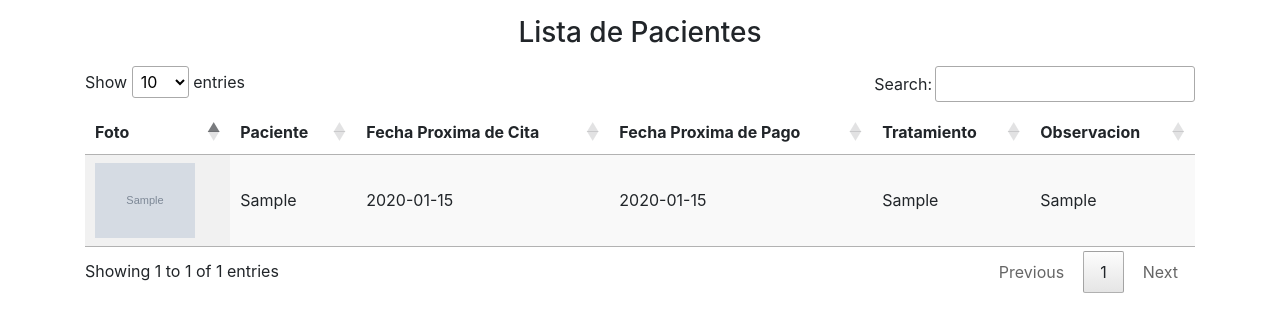
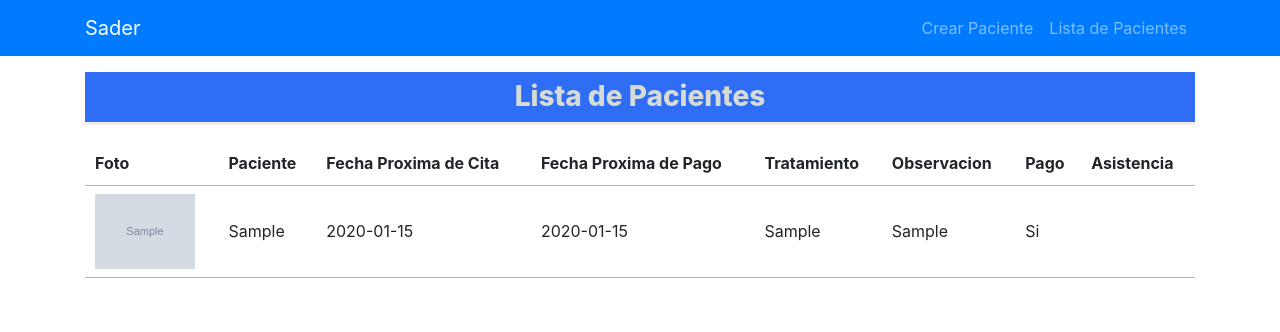
Before and after one commit to Emanuel-628/Agenda-Sader, a PHP site: page /mostrar_eventos.php in a window 1280 px wide. Shown: the top 332 px of the page. Run offline with PHP 8.4, Linux system fonts and the light colour scheme; tables that the repository leaves empty hold one stand-in row (values such as "Sample post"); grey boxes marked "Sample" are stand-in pictures; some libraries are stand-ins or nearby versions.

Commit message:
cambios visuales en todas las ventanas

```diff
--- a/bd/eventoscalendar.sql
+++ b/bd/eventoscalendar.sql
@@ -38,6 +38,7 @@
   `fecha_fin` varchar(20) DEFAULT NULL,
   `fecha_prox` varchar(20) DEFAULT NULL,
   `fecha_pago` varchar(20) DEFAULT NULL,
+  `asistio` varchar(20) DEFAULT NULL,
   `foto` blob
 ) ENGINE=MyISAM DEFAULT CHARSET=utf8;
 
--- a/config.php
+++ b/config.php
@@ -2,7 +2,7 @@
 $usuario  = "root";
 $password = "";
 $servidor = "localhost";
-$basededatos = "practicas";
+$basededatos = "sader";
 $con = mysqli_connect($servidor, $usuario, $password) or die("No se ha podido conectar al Servidor");
 $db = mysqli_select_db($con, $basededatos) or die("Upps! Error en conectar a la Base de Datos");
 ?>
--- a/mostrar_eventos.php
+++ b/mostrar_eventos.php
@@ -15,10 +15,32 @@
 <!-- JavaScript de DataTables -->
 <script src="https://cdn.datatables.net/1.11.5/js/jquery.dataTables.min.js"></script>
 
+<style>
+    .titulo-lista-pacientes {
+        color: #d7dbd7;
+        font-weight: 800;
+        border-bottom: 3px solid rgb(240, 237, 236);
+        background: #2f6df4;
+        padding: 8px 30px;
+        text-align: center;
+    }
+</style>
+
 </head>
 <body>
+
+    <nav class="navbar navbar-expand-lg navbar-dark bg-primary">
+    <div class="container">
+        <a href="index.php" class="navbar-brand">Sader</a>
+        <ul class="navbar-nav">
+        <li class="nav-item"><a href="#" class="nav-link">Crear Paciente</a></li>
+        <li class="nav-item"><a href="mostrar_eventos.php" class="nav-link">Lista de Pacientes</a></li>
+        </ul>
+    </div>
+    </nav>
+
     <div class="container mt-3">
-        <h3 class="text-center">Lista de Pacientes</h3>
+        <h3 class="titulo-lista-pacientes">Lista de Pacientes</h3>
         <div id="listaEventos" class="mt-3">
             <?php
 
@@ -40,6 +62,8 @@
                 <th>Fecha Proxima de Pago</th>
                 <th>Tratamiento</th>
                 <th>Observacion</th>
+                <th>Pago</th>
+                <th>Asistencia</th>
                 </tr></thead>';
                 echo '<tbody>';
                 while($fila = mysqli_fetch_assoc($resultado)) {
@@ -50,6 +74,7 @@
                     echo '<td>' . $fila['fecha_pago'] . '</td>';
                     echo '<td>' . $fila['tratamiento'] . '</td>';
                     echo '<td>' . $fila['observacion'] . '</td>';
+                    echo '<td>' . ($fila['asistio'] == 'option1' ? 'No' : 'Si') . '</td>';
                     echo '</tr>';
                 }
                 echo '</tbody></table>';
```
Also changed, not shown: css/home.css (+4 -4 lines), index.php (+19 -0 lines), modalNuevoEvento.php (+20 -3 lines), nuevoEvento.php (+6 -3 lines).
